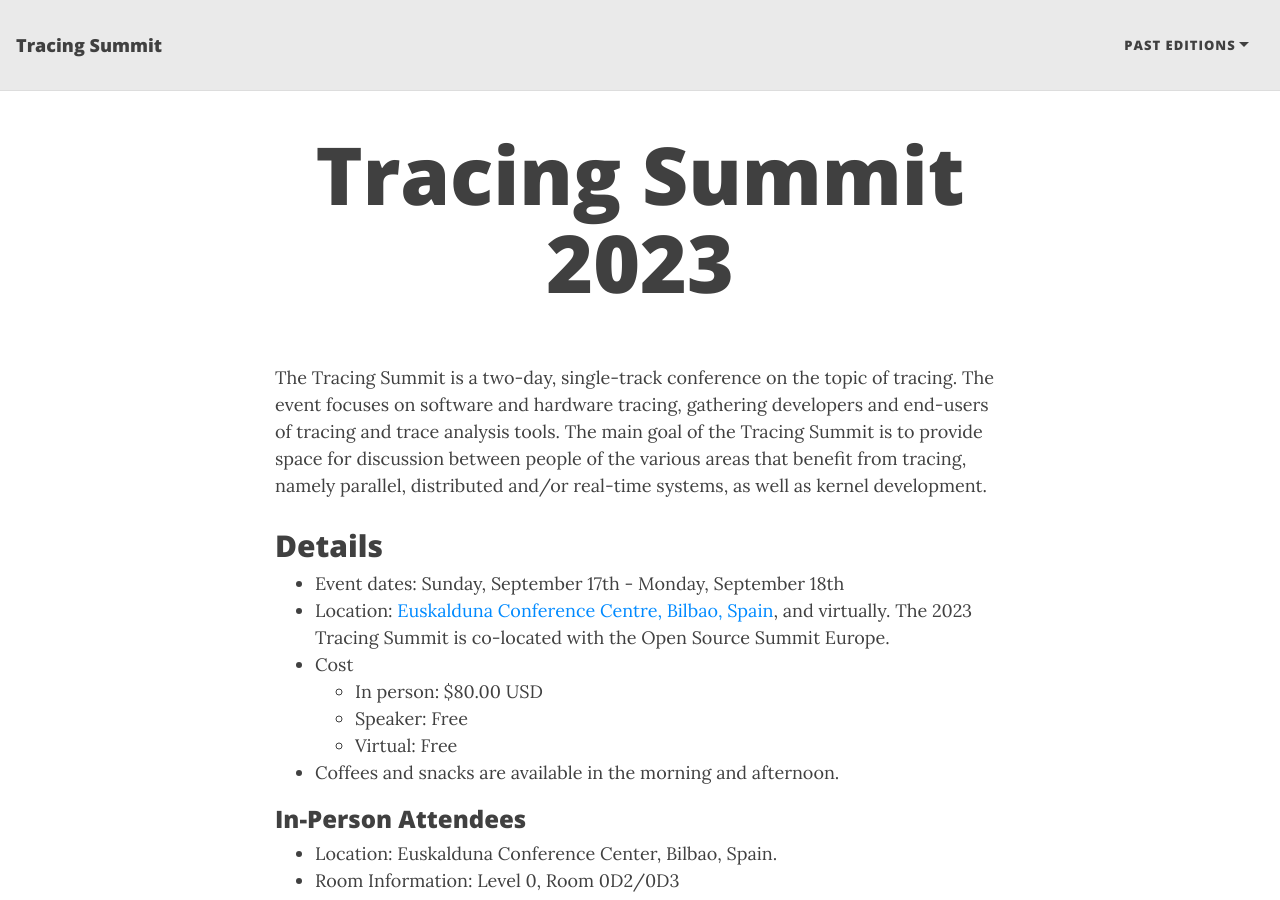
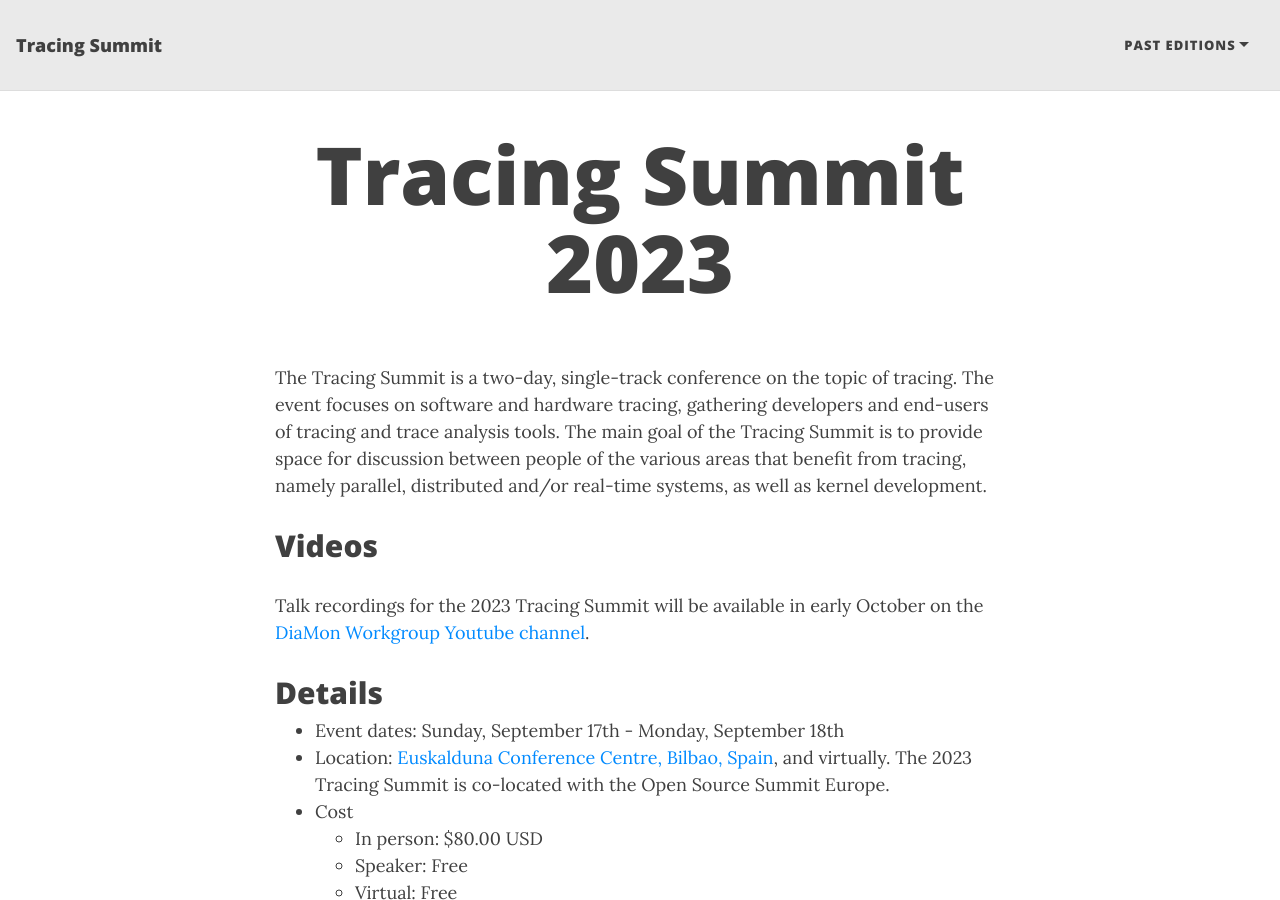
Before and after one commit to tracingsummit/tracingsummit.github.io, a Jekyll site: the page built from index.md, in a window 1280 px wide and 900 px high. Built offline with Jekyll 4.4.1, drawn with Linux system fonts in a browser that asks for light colours; nearby versions of some CDN libraries.

Commit message:
index: Add videos link to Diamon workgroup channel
Signed-off-by: Olivier Dion <odion@efficios.com>

```diff
--- a/index.md
+++ b/index.md
@@ -11,6 +11,11 @@
 the Tracing Summit is to provide space for discussion between people of the
 various areas that benefit from tracing, namely parallel, distributed and/or
 real-time systems, as well as kernel development.
+
+## Videos
+
+Talk recordings for the 2023 Tracing Summit will be available in early October
+on the [DiaMon Workgroup Youtube channel](https://www.youtube.com/@diamonworkgroup9/videos).
 
 ## Details
 
```
